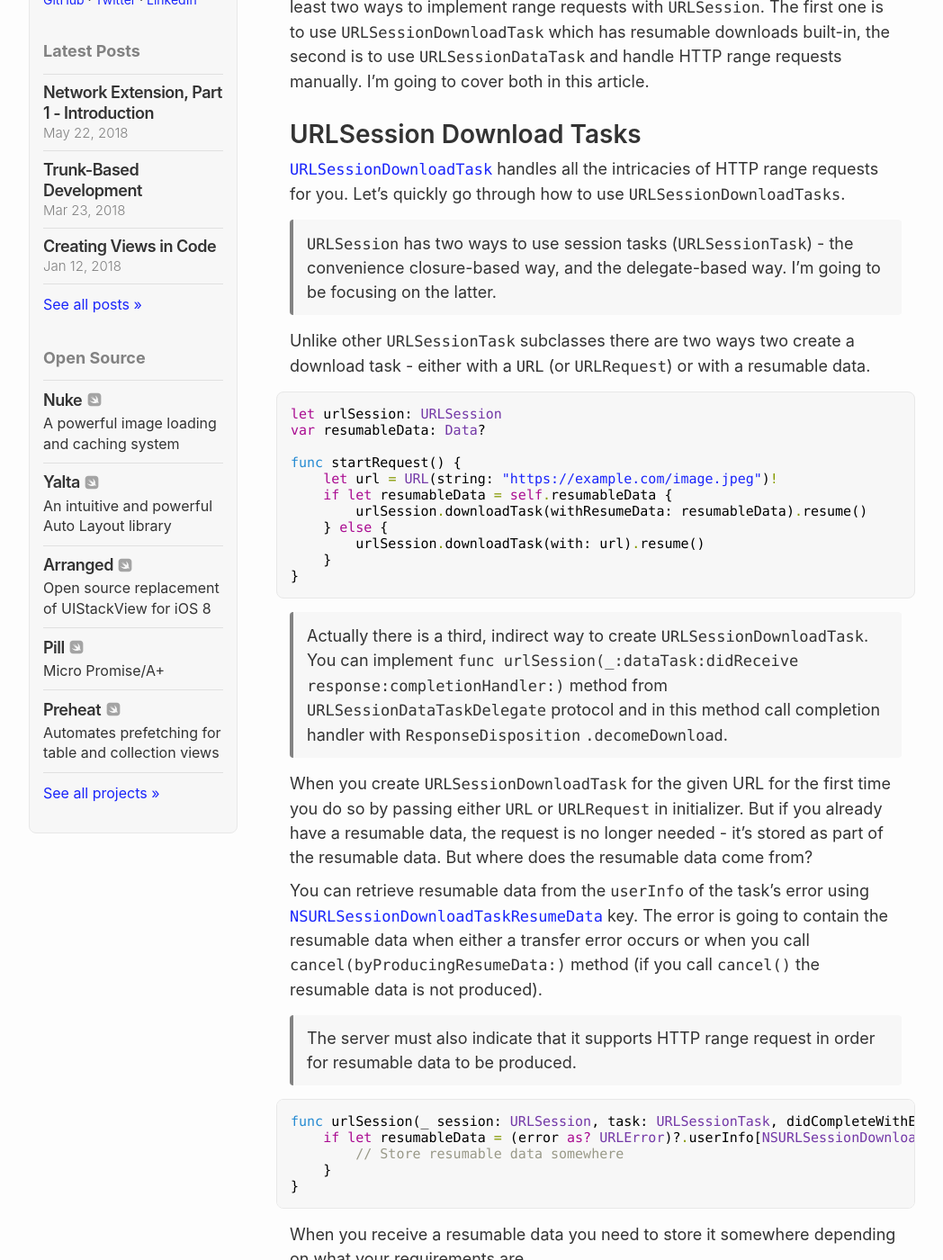
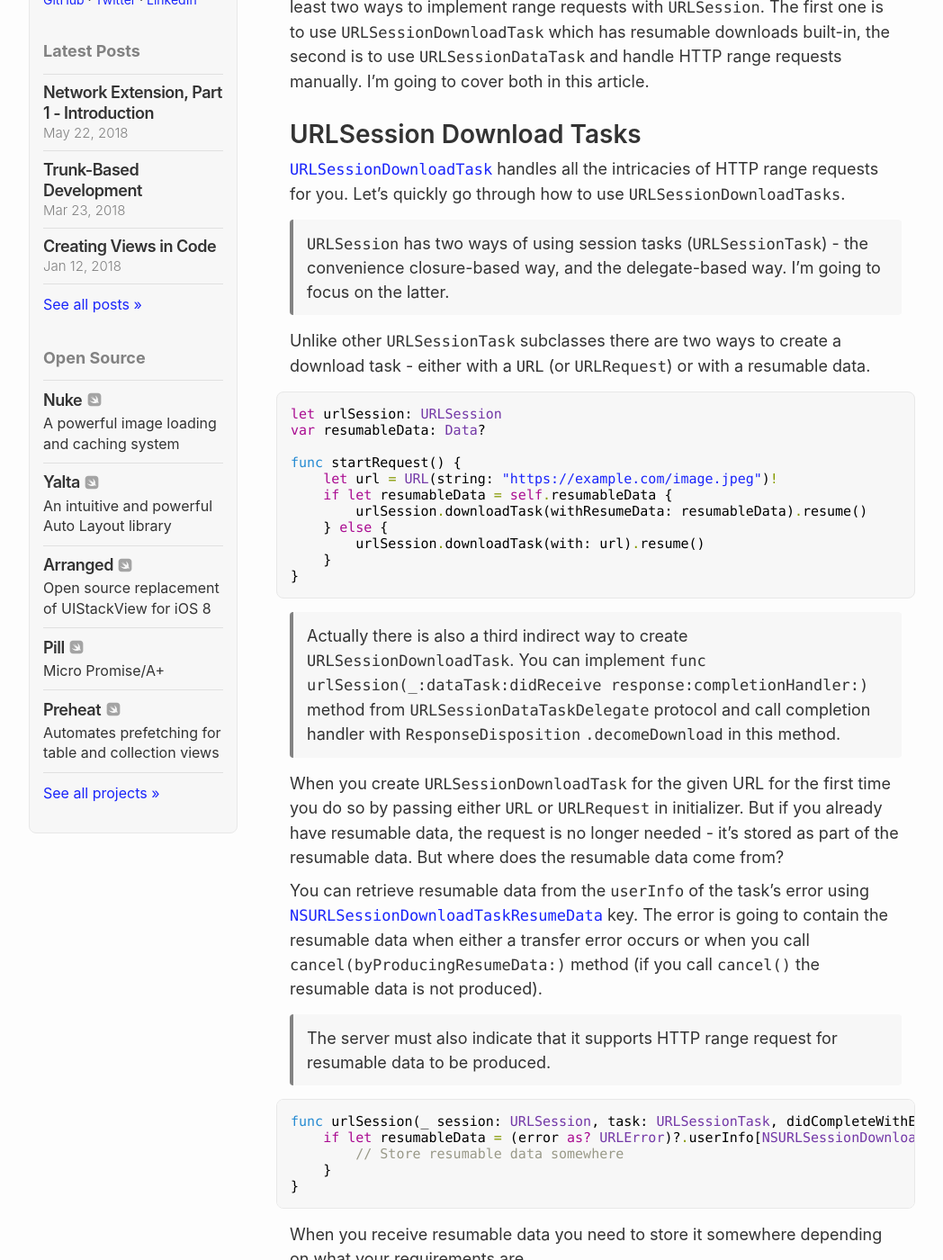
Before and after one commit to hyling/kean.github.io, a Jekyll site: the page built from _posts/2018-06-06-resumable-downloads.markdown, in a window 1280 px wide and 1400 px high, scrolled down 288 px. Shown: the whole window at 90% size, without its empty margins (108-1156 px from the left). Built offline with Jekyll 4.4.1, drawn with Linux system fonts in a browser that asks for light colours; comment, search, counter and statistics services are not loaded; some of the changed text lies outside the part shown.

Commit message:
Update 2018-06-06-resumable-downloads.markdown

````diff
--- a/_posts/2018-06-06-resumable-downloads.markdown
+++ b/_posts/2018-06-06-resumable-downloads.markdown
@@ -17,9 +17,9 @@
 
 [`URLSessionDownloadTask`](https://developer.apple.com/documentation/foundation/urlsessiondownloadtask) handles all the intricacies of HTTP range requests for you. Let's quickly go through how to use `URLSessionDownloadTasks`.
 
-> `URLSession` has two ways to use session tasks (`URLSessionTask`) - the convenience closure-based way, and the delegate-based way. I'm going to be focusing on the latter.
+> `URLSession` has two ways of using session tasks (`URLSessionTask`) - the convenience closure-based way, and the delegate-based way. I'm going to focus on the latter.
 
-Unlike other `URLSessionTask` subclasses there are two ways two create a download task - either with a `URL` (or `URLRequest`) or with a resumable data.
+Unlike other `URLSessionTask` subclasses there are two ways to create a download task - either with a `URL` (or `URLRequest`) or with a resumable data.
 
 ```swift
 let urlSession: URLSession
@@ -35,13 +35,13 @@
 }
 ```
 
-> Actually there is a third, indirect way to create `URLSessionDownloadTask`. You can implement `func urlSession(_:dataTask:didReceive response:completionHandler:)` method from `URLSessionDataTaskDelegate` protocol and in this method call completion handler with `ResponseDisposition` `.decomeDownload`.
+> Actually there is also a third indirect way to create `URLSessionDownloadTask`. You can implement `func urlSession(_:dataTask:didReceive response:completionHandler:)` method from `URLSessionDataTaskDelegate` protocol and call completion handler with `ResponseDisposition` `.decomeDownload` in this method.
 
-When you create `URLSessionDownloadTask` for the given URL for the first time you do so by passing either `URL` or `URLRequest` in initializer. But if you already have a resumable data, the request is no longer needed - it's stored as part of the resumable data. But where does the resumable data come from?
+When you create `URLSessionDownloadTask` for the given URL for the first time you do so by passing either `URL` or `URLRequest` in initializer. But if you already have resumable data, the request is no longer needed - it's stored as part of the resumable data. But where does the resumable data come from?
 
 You can retrieve resumable data from the `userInfo` of the task's error using [`NSURLSessionDownloadTaskResumeData`](https://developer.apple.com/documentation/foundation/nsurlsessiondownloadtaskresumedata) key. The error is going to contain the resumable data when either a transfer error occurs or when you call `cancel(byProducingResumeData:)` method (if you call `cancel()` the resumable data is not produced).
 
-> The server must also indicate that it supports HTTP range request in order for resumable data to be produced.
+> The server must also indicate that it supports HTTP range request for resumable data to be produced.
 
 ```swift
 func urlSession(_ session: URLSession, task: URLSessionTask, didCompleteWithError error: Error?) {
@@ -67,7 +67,7 @@
 
 ### HTTP Range Requests
 
-If the [`Accept-Ranges`](https://tools.ietf.org/html/rfc7233#section-2.3) header is present in the response and has a value `bytes`, the server supports range requests:
+If the [`Accept-Ranges`](https://tools.ietf.org/html/rfc7233#section-2.3) header is present in the response and has value `bytes`, the server supports range requests:
 
 ```
 curl -I https://cloud.githubusercontent.com/assets/1567433/9781817/ecb16e82-57a0-11e5-9b43-6b4f52659997.jpg
````
Also changed, not shown: other parts of _posts/2018-06-06-resumable-downloads.markdown (+5 -5 lines).
